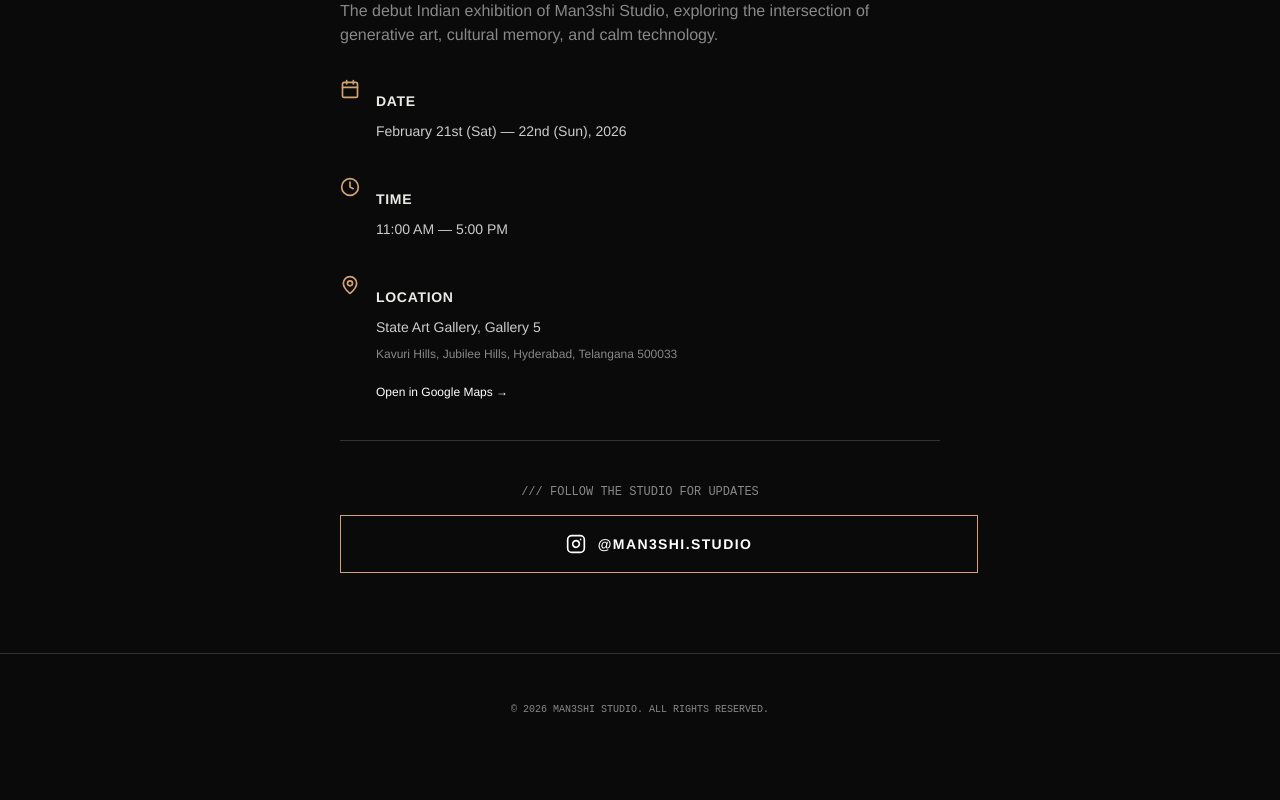
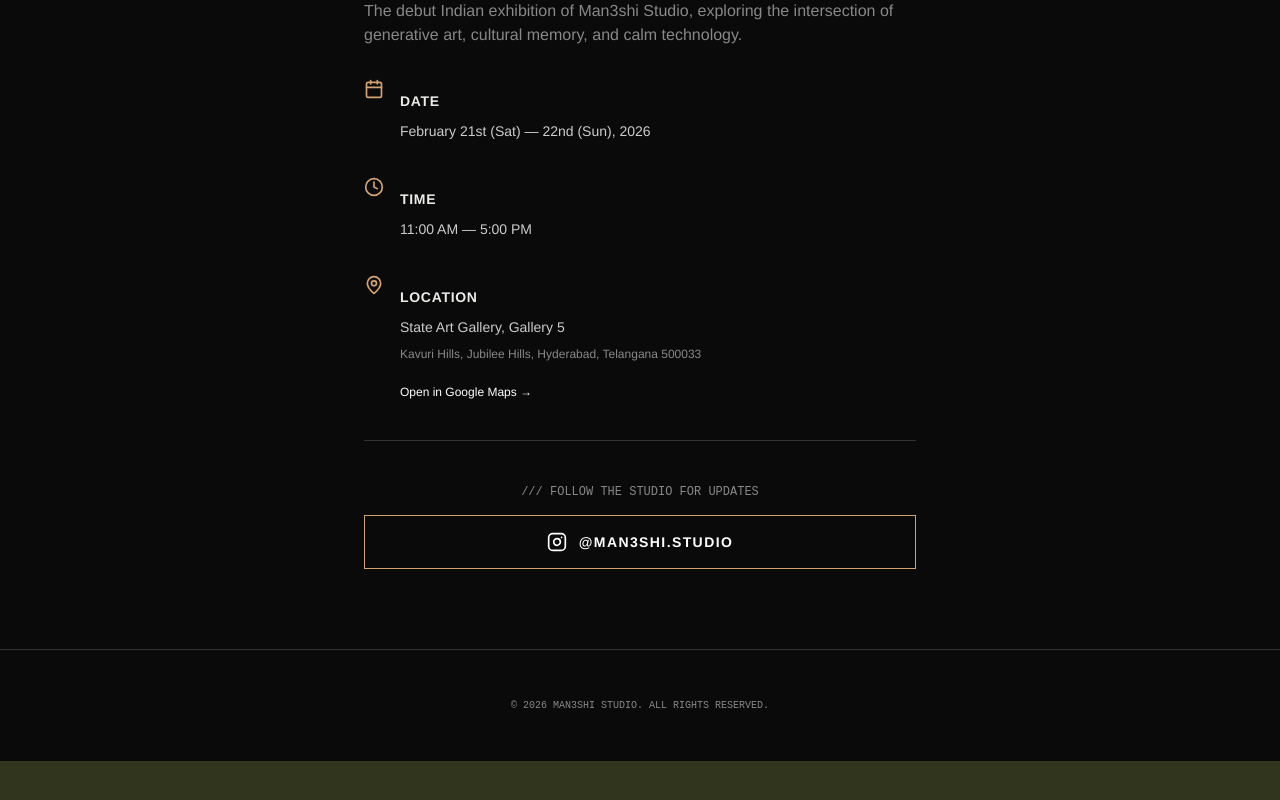
Before and after one commit to dr4gon01/man3shi-studio, a Next.js app: page /events/hyderabad-exhibit in a window 1280 px wide. Shown: the part 1152-1952 px from the top of the page. After the commit the page ends 1913 px from the top, so only its background shows below. Built offline with nearby package versions, Linux system fonts and the light colour scheme.

Commit message:
resolved screen issues

```diff
--- a/app/events/hyderabad-exhibit/page.tsx
+++ b/app/events/hyderabad-exhibit/page.tsx
@@ -17,18 +17,23 @@ const COLORS = {
 };
 
 export default function HyderabadExhibitPage() {
+
   return (
+    // ROOT WRAPPER: Enforces Box-Sizing Globally
     <div style={{
       backgroundColor: COLORS.black,
       minHeight: '100vh',
       color: COLORS.offWhite,
       fontFamily: 'Helvetica Neue, sans-serif',
-      paddingBottom: '80px'
+      boxSizing: 'border-box', // CRITICAL FIX
+      overflowX: 'hidden'      // PREVENTS HORIZONTAL SCROLL
     }}>
 
-      {/* 1. TOP NAV / BACK BUTTON (FIXED MARGIN) */}
+      {/* 1. TOP NAV / BACK BUTTON */}
       <div style={{
-        paddingTop: '80px', // <--- ADDED BREATHING ROOM HERE
+        width: '100%',
+        boxSizing: 'border-box', // Fixes width calculation
+        paddingTop: '80px',
         paddingBottom: '20px',
         paddingLeft: '20px',
         paddingRight: '20px',
@@ -50,19 +55,25 @@ export default function HyderabadExhibitPage() {
         </span>
       </div>
 
-      {/* 2. MAIN POSTER AREA */}
+      {/* 2. MAIN CONTENT CONTAINER (FLUID) */}
+      <div style={{
+        display: 'flex',
+        flexDirection: 'column',
+        alignItems: 'center',
+        width: '100%',
+      }}>
+
+        {/* POSTER AREA */}
         <div style={{
           width: '100%',
           maxWidth: '600px',
-        margin: '0 auto',
-        position: 'relative',
-        backgroundColor: COLORS.darkGrey
+          backgroundColor: COLORS.darkGrey,
+          borderBottom: `1px solid ${COLORS.border}`
         }}>
           <div style={{
             position: 'relative',
             width: '100%',
-          aspectRatio: '297/420',
-          borderBottom: `1px solid ${COLORS.border}`
+            aspectRatio: '297/420', // A3 Ratio
           }}>
              <Image
               src="/Man3shi Exhibit poster.jpg"
@@ -74,14 +85,15 @@ export default function HyderabadExhibitPage() {
           </div>
         </div>
 
-      {/* 3. EVENT DETAILS */}
+        {/* TEXT CONTENT AREA */}
         <motion.div
           initial={{ opacity: 0, y: 20 }}
           animate={{ opacity: 1, y: 0 }}
           transition={{ delay: 0.2 }}
           style={{
+            width: '100%',
             maxWidth: '600px',
-          margin: '0 auto',
+            boxSizing: 'border-box', // CRITICAL
             padding: '40px 24px'
           }}
         >
@@ -119,7 +131,7 @@ export default function HyderabadExhibitPage() {
           <div style={{ display: 'grid', gap: '24px', marginBottom: '40px' }}>
 
             <div style={{ display: 'flex', gap: '16px' }}>
-            <div style={{ color: COLORS.gold }}><Calendar size={20} /></div>
+              <div style={{ color: COLORS.gold, flexShrink: 0 }}><Calendar size={20} /></div>
               <div>
                 <h3 style={{ fontSize: '14px', fontWeight: 'bold', textTransform: 'uppercase', letterSpacing: '0.05em', marginBottom: '4px' }}>Date</h3>
                 <p style={{ fontSize: '14px', color: '#ccc' }}>February 21st (Sat) — 22nd (Sun), 2026</p>
@@ -127,7 +139,7 @@ export default function HyderabadExhibitPage() {
             </div>
 
             <div style={{ display: 'flex', gap: '16px' }}>
-            <div style={{ color: COLORS.gold }}><Clock size={20} /></div>
+              <div style={{ color: COLORS.gold, flexShrink: 0 }}><Clock size={20} /></div>
               <div>
                 <h3 style={{ fontSize: '14px', fontWeight: 'bold', textTransform: 'uppercase', letterSpacing: '0.05em', marginBottom: '4px' }}>Time</h3>
                 <p style={{ fontSize: '14px', color: '#ccc' }}>11:00 AM — 5:00 PM</p>
@@ -135,7 +147,7 @@ export default function HyderabadExhibitPage() {
             </div>
 
             <div style={{ display: 'flex', gap: '16px' }}>
-            <div style={{ color: COLORS.gold }}><MapPin size={20} /></div>
+              <div style={{ color: COLORS.gold, flexShrink: 0 }}><MapPin size={20} /></div>
               <div>
                 <h3 style={{ fontSize: '14px', fontWeight: 'bold', textTransform: 'uppercase', letterSpacing: '0.05em', marginBottom: '4px' }}>Location</h3>
                 <p style={{ fontSize: '14px', color: '#ccc', marginBottom: '4px' }}>State Art Gallery, Gallery 5</p>
@@ -159,11 +171,13 @@ export default function HyderabadExhibitPage() {
             </div>
           </div>
 
-        {/* 4. INSTAGRAM CONNECT (With Inlined SVG) */}
+          {/* 4. INSTAGRAM CONNECT (BULLETPROOF BOX MODEL) */}
           <div style={{
             marginTop: '40px',
             paddingTop: '32px',
-          borderTop: `1px solid ${COLORS.border}`
+            borderTop: `1px solid ${COLORS.border}`,
+            width: '100%',
+            boxSizing: 'border-box'
           }}>
             <p style={{
               fontSize: '12px',
@@ -176,15 +190,16 @@ export default function HyderabadExhibitPage() {
             </p>
 
             <a
-            href="https://www.instagram.com/man3shi.studio/"
-            target="_blank"
+              href="https://www.instagram.com/man3shi.studio"
               style={{
                 display: 'flex',
                 alignItems: 'center',
                 justifyContent: 'center',
                 gap: '12px',
-              width: '100%',
-              padding: '18px',
+                width: '100%',             // Full width of parent
+                maxWidth: '100%',          // Prevents overflow
+                boxSizing: 'border-box',   // Keeps padding INSIDE the width
+                padding: '16px',
                 backgroundColor: 'transparent',
                 color: COLORS.gold,
                 border: `1px solid ${COLORS.gold}`,
@@ -193,10 +208,10 @@ export default function HyderabadExhibitPage() {
                 fontWeight: 'bold',
                 textTransform: 'uppercase',
                 letterSpacing: '0.1em',
-              transition: 'all 0.2s ease'
+                transition: 'all 0.2s ease',
+                cursor: 'pointer'
               }}
             >
-            {/* RAW SVG - NO DEPENDENCIES */}
               <svg
                 width="20"
                 height="20"
@@ -206,16 +221,18 @@ export default function HyderabadExhibitPage() {
                 strokeWidth="2"
                 strokeLinecap="round"
                 strokeLinejoin="round"
+                style={{ flexShrink: 0 }} // Prevents icon squishing
               >
                 <rect x="2" y="2" width="20" height="20" rx="5" ry="5"></rect>
                 <path d="M16 11.37A4 4 0 1 1 12.63 8 4 4 0 0 1 16 11.37z"></path>
                 <line x1="17.5" y1="6.5" x2="17.51" y2="6.5"></line>
               </svg>
-            <span>@man3shi.studio</span>
+              <span style={{ whiteSpace: 'nowrap' }}>@man3shi.studio</span>
             </a>
           </div>
 
         </motion.div>
+      </div>
 
       {/* FOOTER */}
       <div style={{ textAlign: 'center', padding: '40px 20px', borderTop: `1px solid ${COLORS.border}`, marginTop: '40px' }}>
```
Lines whose indentation alone changed are shown as unchanged.
